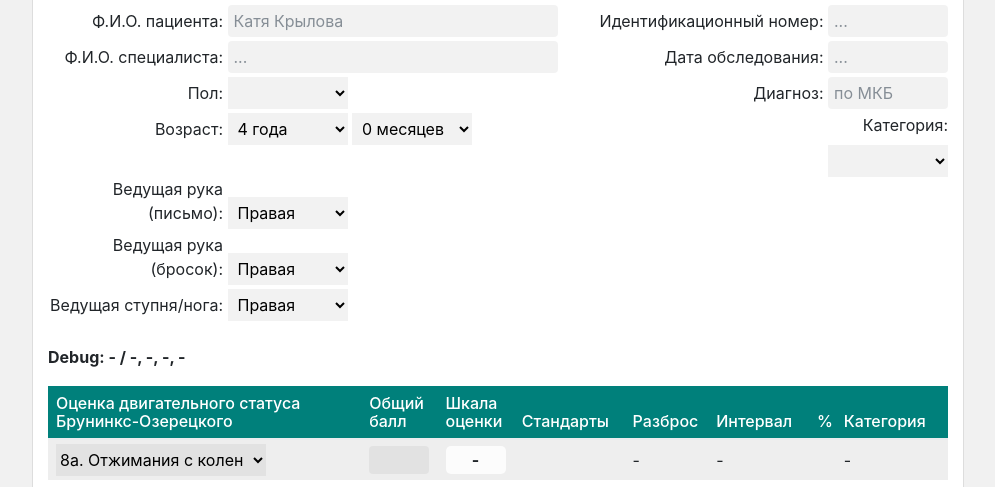
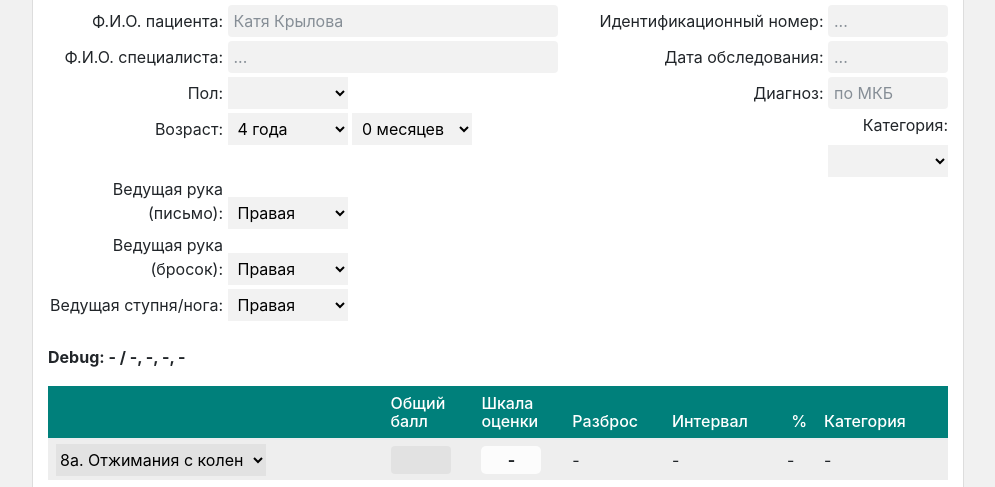
Before and after one commit to ponypharmacist/bot-short, a plain HTML site: page index.html in a window 1280 px wide. Shown: the part 227-714 px from the top of the page, without its empty margins (142-1137 px from the left). Drawn offline with Linux system fonts and the light colour scheme.

Commit message:
Еще почистили лишнего
из таблицы убрали пару ячеек

```diff
--- a/index.html
+++ b/index.html
@@ -144,10 +144,9 @@
           <table class="table main-table">
             <thead>
               <tr>
-                <th><div class="thpad th-clr">Оценка двигательного статуса<br/> Брунинкс-Озерецкого</div></th>
+                <th><div class="thpad th-clr">&nbsp;<br/>&nbsp;</div></th>
                 <th><div class="th-clr">Общий<br/> балл</div></th>
                 <th><div class="th-clr">Шкала</br> оценки</div></th>
-                <th><div class="th-clr">&nbsp;<br/>Стандарты</div></th>
                 <th><div class="th-clr">&nbsp;<br/>Разброс</div></th>
                 <th><div class="th-clr">&nbsp;<br/>Интервал</div></th>
                 <th><div class="th-clr">&nbsp;<br/>&nbsp;%&nbsp;</div></th>
@@ -164,10 +163,9 @@
                 </div></th>
                 <td><div class="clr"><input type="text" class="form-control sub-res-8 sub-res-9" maxlength="2" onchange="subtestGo(8,4);"></div></td>
                 <td><div class="clr"><span class="subtest-8-scale subtest-9-scale scale-field">-</span></div></td>
-                <td><div class="clr">&nbsp;</div></td>
                 <td><div class="clr"><span class="subtest-8-spread subtest-9-spread">-</span></div></td>
                 <td><div class="clr"><span class="subtest-8-range subtest-9-range">-</span></div></td>
-                <td><div class="clr">&nbsp;</div></td>
+                <td><div class="clr"><span class="subtest-8-percentile subtest-9-percentile">-</span></div></td>
                 <td><div class="clr"><span class="subtest-8-category subtest-9-category category-field">-</span></div></td>
               </tr>
             </tbody>
```
